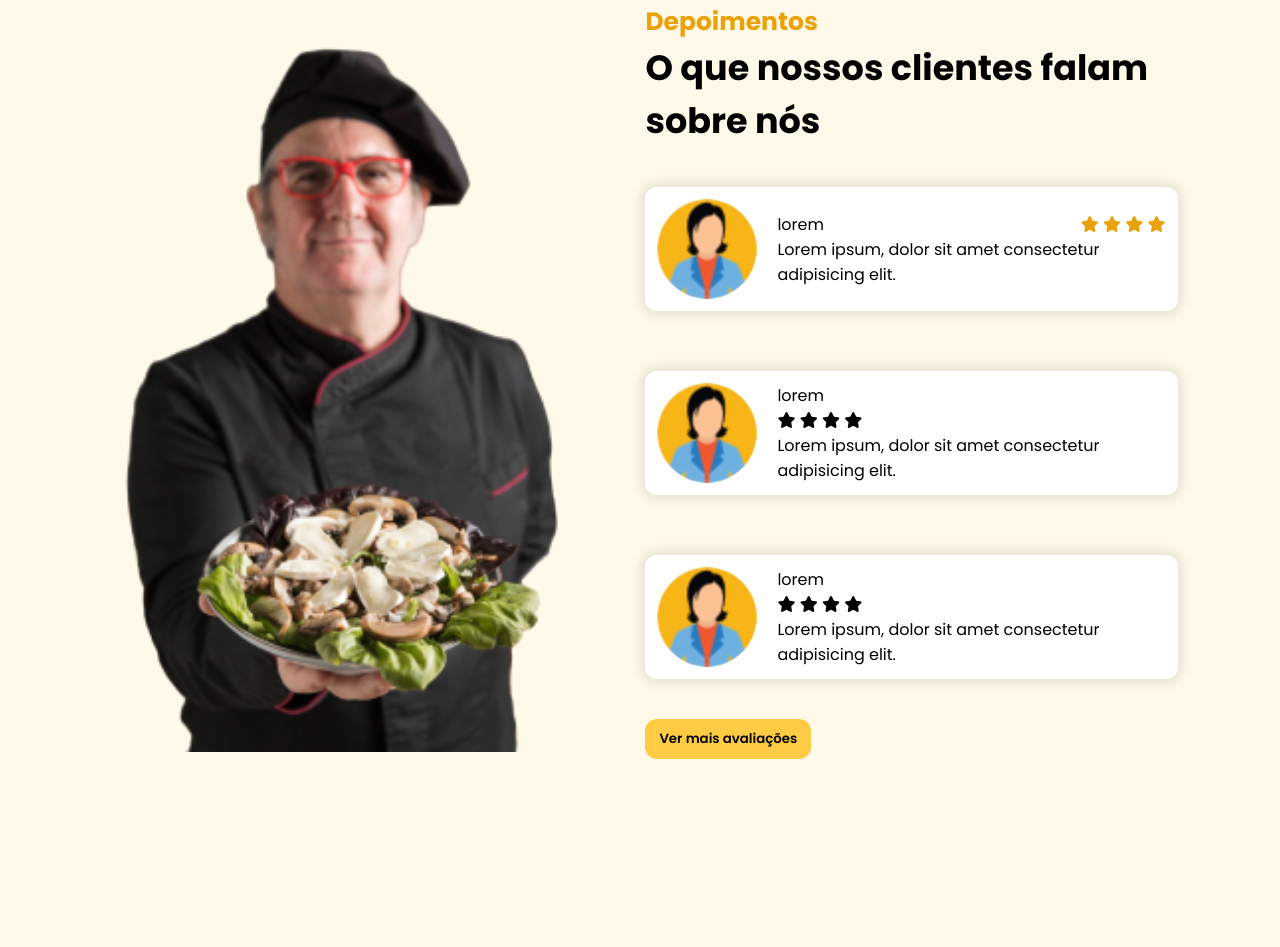
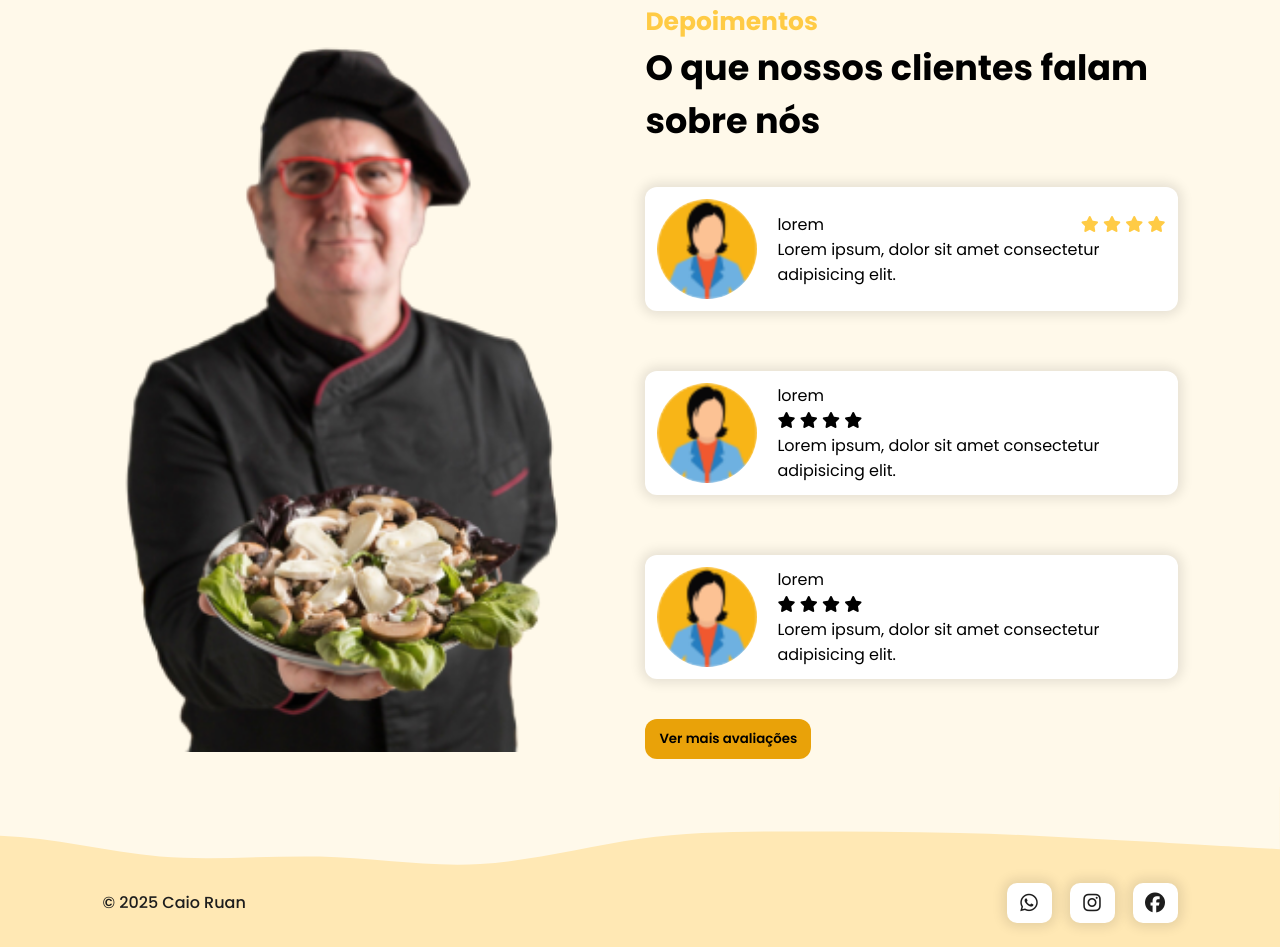
Before and after one commit to CaioRSobrinho/landingPageResponsiva, a plain HTML site: page index.html in a window 1280 px wide. Shown: the part 1630-2577 px from the top of the page. Before the commit the page ends 2417 px from the top, so only its background shows below. Drawn offline with nearby package versions, Linux system fonts and the light colour scheme.

Commit message:
uodate final do projeto

```diff
--- a/index.html
+++ b/index.html
@@ -8,6 +8,7 @@
     <link rel="stylesheet" href="src/styles/global.css">
 
     <script src="https://cdnjs.cloudflare.com/ajax/libs/jquery/3.7.1/jquery.min.js" integrity="sha512-v2CJ7UaYy4JwqLDIrZUI/4hqeoQieOmAZNXBeQyjo21dadnwR+8ZaIJVT8EE2iyI61OV8e6M8PP2/4hpQINQ/g==" crossorigin="anonymous" referrerpolicy="no-referrer"></script>
+    <script src="https://unpkg.com/scrollreveal"></script>
     <title>Landing Page Responsiva</title>
 </head>
 <body>
@@ -234,6 +235,26 @@
             </div>
         </section>
     </main>
+    <footer>
+        <img src="src/images/wave.svg" alt="">
+
+        <div id="footer_items">
+            <span id="copyright">
+                &copy 2025 Caio Ruan
+            </span>
+            <div class="social-media-buttons">
+                <a href="#">
+                    <i class="fa-brands fa-whatsapp"></i>
+                </a>
+                <a href="#">
+                    <i class="fa-brands fa-instagram"></i>
+                </a>
+                <a href="#">
+                    <i class="fa-brands fa-facebook"></i>
+                </a>
+            </div>
+        </div>
+    </footer>
     <script src="src/javascript/script.js"></script>
 </body>
 </html>
--- a/src/javascript/script.js
+++ b/src/javascript/script.js
@@ -1,6 +1,58 @@
 $(document).ready(function(){
     $('#mobile_btn').on('click', function(){
-        $('#mobile_menu').toggleClass('active')
-        $('#mobile_btn').find('i').toggleClass('fa-x')
-    })
+        $('#mobile_menu').toggleClass('active');
+        $('#mobile_btn').find('i').toggleClass('fa-x');
+    });
+
+    const sections = $('section');
+    const navItems = $('.nav-item');
+
+    $(window).on('scroll', function() {
+        const header = $('header');
+        const scrollPosition = $(window).scrollTop() - header.outerHeight();
+        let activeSectionIndex = 0;
+
+        if(scrollPosition <= 0) {
+            header.css('box-shadow', 'none')
+        } else {
+            header.css('box-shadow', '5px 1px 5px rgba(0,0 ,0,0.1');
+        }
+
+        sections.each(function(i){
+            const section = $(this);
+            const sectionTop = section.offset().top - 96;
+            const sectionBottom = sectionTop + section.outerHeight();
+
+            if (scrollPosition >= sectionTop && scrollPosition < sectionBottom) {
+                activeSectionIndex = i;
+                return false;
+            }
+        });
+        navItems.removeClass('active');
+        $(navItems[activeSectionIndex]).addClass('active');
+    });
+
+    ScrollReveal().reveal('#cta', {
+        origin: 'left',
+        duration: 2000,
+        distance:'20%'
+    });
+
+    ScrollReveal().reveal('.dish', {
+        origin: 'left',
+        duration: 2000,
+        distance:'20%'
+    });
+
+    ScrollReveal().reveal('#testimonial_chefe', {
+        origin: 'left',
+        duration: 1000,
+        distance:'20%'
+    });
+
+    ScrollReveal().reveal('#feedbacks', {
+        origin: 'right',
+        duration: 1000,
+        distance:'20%'
+    });
 })
--- /dev/null
+++ b/src/styles/footer.css
@@ -0,0 +1,22 @@
+footer {
+    background-color: var(--color-primary-2);
+}
+
+#footer_items {
+    display: flex;
+    justify-content: space-between;
+    padding: 0px 8% 24px 8%;
+    align-items: center;
+}
+
+#copyright {
+    color: var(--color-neutral-1);
+    font-weight: 500;
+}
+
+@media screen and (max-width: 600px) {
+    #footer_items{
+        flex-direction: column;
+        gap: 20px;
+    }
+}
--- a/src/styles/global.css
+++ b/src/styles/global.css
@@ -1,9 +1,22 @@
+@import url('https://fonts.googleapis.com/css2?family=Poppins:ital,wght@0,100;0,200;0,300;0,400;0,500;0,600;0,700;0,800;0,900;1,100;1,200;1,300;1,400;1,500;1,600;1,700;1,800;1,900&family=Roboto:ital,wght@0,100..900;1,100..900&display=swap');
+
 @import url("header.css");
 @import url("home.css");
 @import url('menu.css');
 @import url('testimonials.css');
+@import url('footer.css');
 
-@import url('https://fonts.googleapis.com/css2?family=Poppins:ital,wght@0,100;0,200;0,300;0,400;0,500;0,600;0,700;0,800;0,900;1,100;1,200;1,300;1,400;1,500;1,600;1,700;1,800;1,900&family=Roboto:ital,wght@0,100..900;1,100..900&display=swap');
+:root {
+    --color-primary-1: #fff9ea;
+    --color-primary-2: #ffe8b4;
+    --color-primary-3: #ffe100;
+    --color-primary-4: #ffcb45;
+    --color-primary-5: #e9a209;
+    --color-primary-6: #fdb600;
+
+    --color-neutral-0: #fff;
+    --color-neutral-1: #1d1d1d;
+}
 
 * {
     font-family: 'Poppins', sans-serif;
@@ -12,8 +25,12 @@
     box-sizing: border-box;
 }
 
+html {
+    scroll-behavior: smooth;
+}
+
 body {
-    background-color: #fff9ea;
+    background-color: var(--color-primary-1);
 }
 
 section {
@@ -25,7 +42,7 @@ section {
     display: flex;
     align-items: center;
     justify-content: center;
-    background-color: #ffcb45;
+    background-color: var(--color-primary-5);
     border-radius: 12px;
     padding: 10px 14px;
     font-weight: 600;
@@ -35,7 +52,7 @@ section {
 }
 
 .btn-default:hover {
-    background-color: #fdb600;
+    background-color: var(--color-primary-4);
 }
 
 .social-media-buttons {
@@ -49,11 +66,11 @@ section {
     justify-content: center;
     width: 45px;
     height: 40px;
-    background-color: #fff;
+    background-color: var(--color-neutral-0);
     font-size: 1.25rem;
     border-radius: 10px;
     text-decoration: none;
-    color: #1d1d1d;
+    color: var(--color-neutral-1);
     box-shadow: 0px 0px 12px 4px rgba(0, 0, 0, 0.1);
     transition: box-shadow .3s ease;
 }
@@ -63,7 +80,7 @@ section {
 }
 
 .section-title {
-    color: #e9a209;
+    color: var(--color-primary-4);
     font-size: 1.563rem;
 }
 
--- a/src/styles/header.css
+++ b/src/styles/header.css
@@ -3,7 +3,7 @@ header {
     padding: 28px 8%;
     position: sticky;
     top: 0;
-    background-color: #fff9ea;
+    background-color: var(--color-primary-1);
     z-index: 3;
 }
 
@@ -16,7 +16,7 @@ header {
 
 #nav_logo {
     font-size: 24px;
-    color: #e9a209;
+    color: var(--color-primary-4);
 }
 
 #nav_list {
@@ -31,8 +31,8 @@ header {
 }
 
 .nav-item.active a {
-    color: #1d1d1d;
-    border-bottom: 3px solid #ffe100;
+    color: var(--color-neutral-1);
+    border-bottom: 3px solid var(--color-primary-3);
 }
 
 #mobile_btn {
--- a/src/styles/home.css
+++ b/src/styles/home.css
@@ -14,11 +14,11 @@
 
 #cta .title {
     font-size: 4rem;
-    color: #1d1d1d;
+    color: var(--color-neutral-1);
 }
 
 #cta .title span {
-    color: #e9a209;
+    color: var(--color-primary-4);
 }
 
 #cta .description {
@@ -32,14 +32,14 @@
 
 #cta_buttons a {
     text-decoration: none;
-    color: #1d1d1d;
+    color: var(--color-neutral-1);
 }
 
 #phone_button {
     display: flex;
     gap: 8px;
     align-items: center;
-    background-color: #fff;
+    background-color: var(--color-neutral-0);
     padding: 8px 14px;
     font-weight: 500;
     box-shadow: 0px 0px 12px 4px rgba(0, 0, 0, 0.1);
@@ -64,7 +64,7 @@
 }
 
 .shape {
-    background-color: #ffe8b4;
+    background-color: var(--color-primary-2);
     width: 50%;
     height: 100%;
     position: absolute;
--- a/src/styles/menu.css
+++ b/src/styles/menu.css
@@ -21,7 +21,7 @@
     border-radius: 20px;
     gap: 18px;
     width: 25%;
-    background-color: #ffffff;
+    background-color: var(--color-neutral-0);
     box-shadow: 0px 0px 12px 4px rgba(0, 0, 0, 0.1);
     position: relative;
     overflow: hidden;
@@ -29,12 +29,12 @@
 
 .dish-heart {
     position: absolute;
-    background-color: #e9a209;
+    background-color: var(--color-primary-4);
     display: flex;
     align-items: center;
     justify-content: center;
     font-size: 1.563rem;
-    color: #fff9ea;
+    color: var(--color-primary-1);
     width: 70px;
     height: 70px;
     right: -10px;
@@ -48,7 +48,7 @@
 }
 
 .dish-rate {
-    color: #e9a209;
+    color: var(--color-primary-4);
 }
 
 .dish-price {
--- a/src/styles/testimonials.css
+++ b/src/styles/testimonials.css
@@ -30,7 +30,7 @@
     display: flex;
     align-items: center;
     gap: 20px;
-    background-color: #fff;
+    background-color: var(--color-neutral-0);
     padding: 12px;
     border-radius: 12px;
     box-shadow: 0 0 12px 4px rgba(0, 0, 0, 0.1);
@@ -50,7 +50,7 @@
 }
 
 .feedback-content p span {
-    color: #e9a209;
+    color: var(--color-primary-4);
 }
 
 
```
Also changed, not shown: src/images/wave.svg (added).
